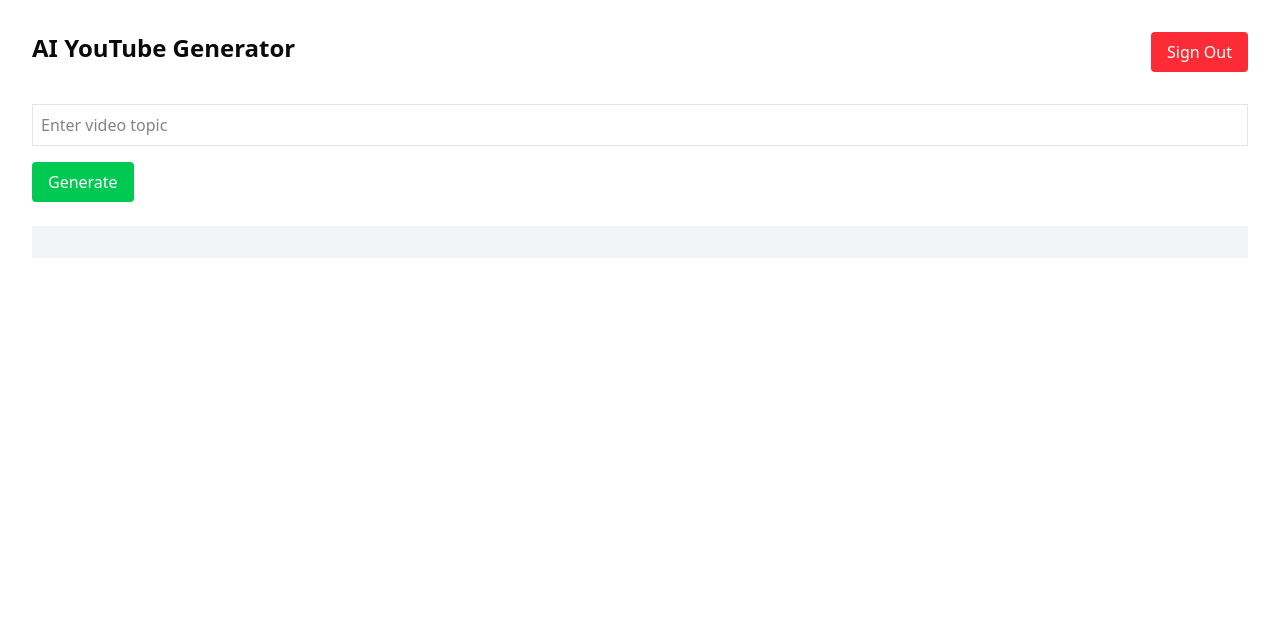
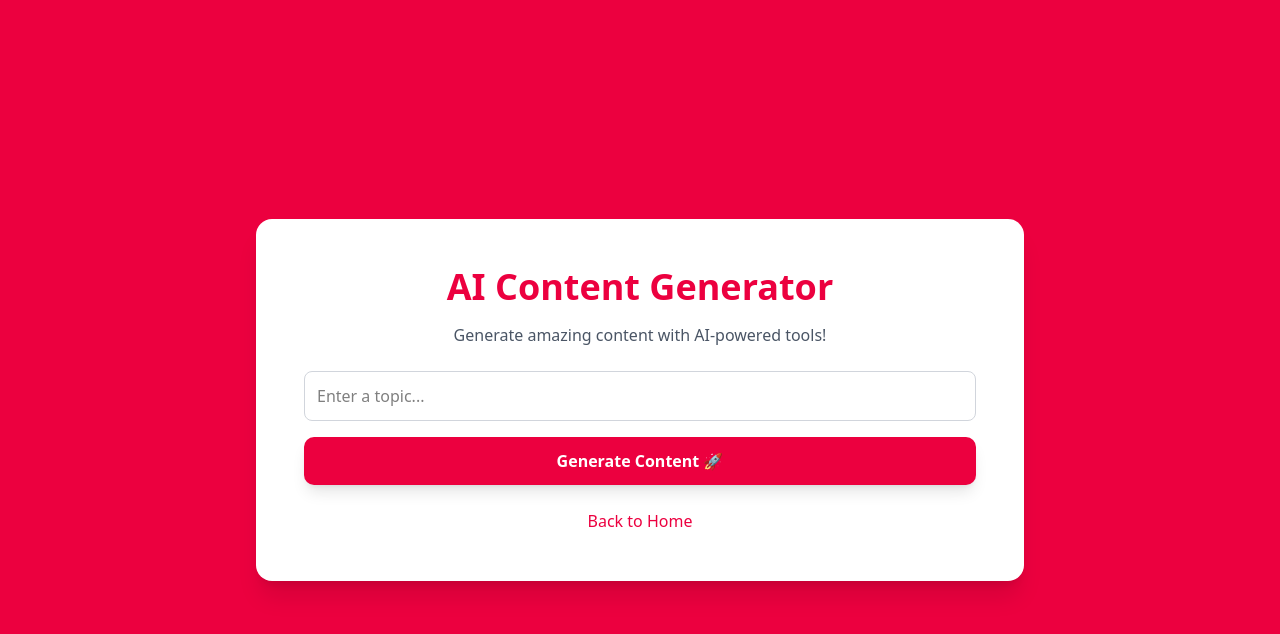
Before and after one commit to ArhanAnsari/AutoYT, a Next.js app: page /generate in a window 1280 px wide. Shown: the top 634 px of the page. Built offline with nearby package versions, Linux system fonts and the light colour scheme; no server answers; sample sign-in values are in the browser's storage.

Commit message:
Updated the UI/UX on /generate

```diff
--- a/app/generate/page.tsx
+++ b/app/generate/page.tsx
@@ -1,54 +1,58 @@
 "use client";
-import { useState } from "react";
-import { signIn, signOut, useSession } from "next-auth/react";
+
+import { useSession } from "next-auth/react";
+import { useRouter } from "next/navigation";
+import { useEffect } from "react";
 
 export default function GeneratePage() {
-  const { data: session } = useSession();
-  const [topic, setTopic] = useState("");
-  const [output, setOutput] = useState("");
+  const { data: session, status } = useSession();
+  const router = useRouter();
 
-  async function handleGenerate() {
-    if (!session) {
-      alert("Please sign in to generate content.");
-      return;
+  // Redirect to /auth/signin if not authenticated
+  useEffect(() => {
+    if (status === "unauthenticated") {
+      router.push("/auth/signin");
     }
+  }, [status, router]);
 
-    const response = await fetch("/api/generate", {
-      method: "POST",
-      headers: { "Content-Type": "application/json" },
-      body: JSON.stringify({ topic }),
-    });
-
-    const data = await response.json();
-    setOutput(JSON.stringify(data, null, 2));
+  if (status === "loading") {
+    return (
+      <div className="flex h-screen items-center justify-center">
+        <p className="text-lg text-gray-600">Loading...</p>
+      </div>
+    );
   }
 
   return (
-    <div className="p-8">
-      <header className="flex justify-between">
-        <h1 className="text-2xl font-bold">AI YouTube Generator</h1>
-        {session ? (
-          <button onClick={() => signOut()} className="bg-red-500 px-4 py-2 text-white rounded">Sign Out</button>
-        ) : (
-          <button onClick={() => signIn("google")} className="bg-blue-500 px-4 py-2 text-white rounded">Sign In with Google</button>
-        )}
-      </header>
+    <div className="min-h-screen flex flex-col items-center justify-center bg-rose-600 text-white p-8">
+      <div className="bg-white text-black rounded-2xl shadow-xl p-6 md:p-12 w-full max-w-3xl">
+        <h1 className="text-4xl font-bold text-center mb-4 text-rose-600">
+          AI Content Generator
+        </h1>
+        <p className="text-gray-600 text-center mb-6">
+          Generate amazing content with AI-powered tools!
+        </p>
 
-      {session && (
-        <>
-          <div className="mt-8">
-            <input
-              value={topic}
-              onChange={(e) => setTopic(e.target.value)}
-              placeholder="Enter video topic"
-              className="border p-2 w-full"
-            />
-            <button onClick={handleGenerate} className="bg-green-500 text-white px-4 py-2 mt-4 rounded">Generate</button>
-          </div>
+        <div className="flex flex-col gap-4">
+          <input
+            type="text"
+            placeholder="Enter a topic..."
+            className="w-full p-3 rounded-md border border-gray-300 focus:outline-none focus:ring-2 focus:ring-rose-600"
+          />
+          <button className="w-full bg-rose-600 hover:bg-rose-700 text-white font-bold py-3 rounded-lg shadow-lg transition">
+            Generate Content 🚀
+          </button>
+        </div>
 
-          <pre className="mt-6 p-4 bg-gray-100">{output}</pre>
-        </>
-      )}
+        <div className="mt-6 flex justify-center">
+          <button
+            onClick={() => router.push("/")}
+            className="text-rose-600 hover:underline"
+          >
+            Back to Home
+          </button>
+        </div>
+      </div>
     </div>
   );
 }
--- a/components/Footer.tsx
+++ b/components/Footer.tsx
@@ -7,8 +7,7 @@ import Link from 'next/link';
 
 const Footer = () => {
   const otherLinks = [
-    { name: "Sign Up", href: "/auth/signup" },
-    { name: "Sign In", href: "/auth/signin" }
+    { name: "Sign Up", href: "/auth/signin" }
   ];
 
   const legalLinks = [
```
Also changed, not shown: app/auth/signup/page.tsx (deleted).
